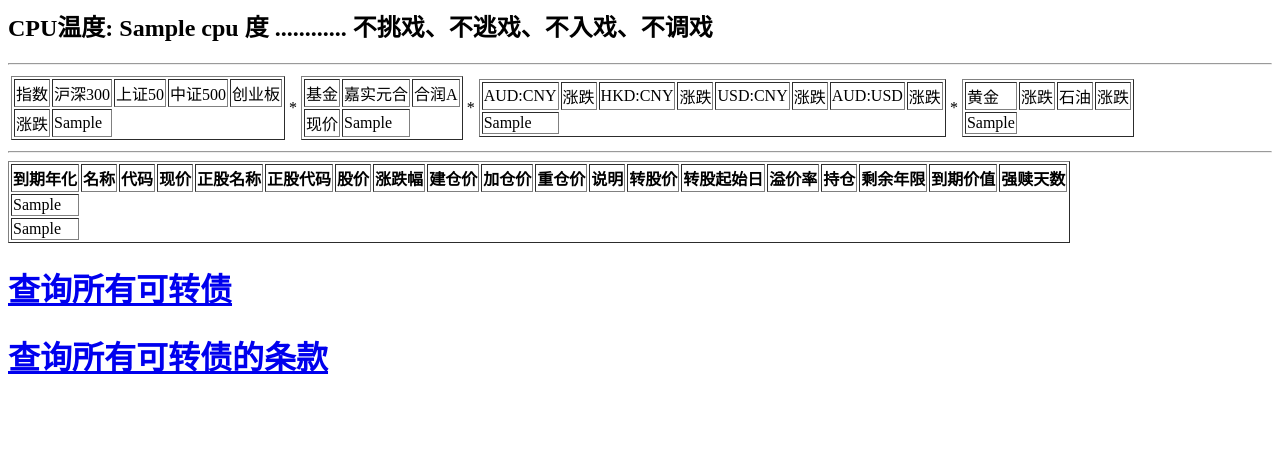
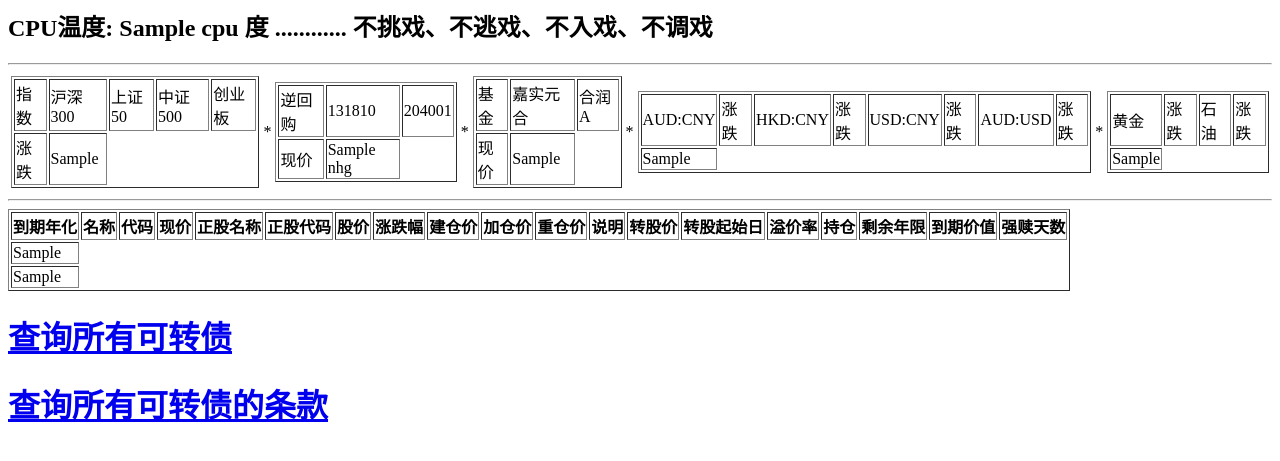
Before and after one commit to winsert/myweb, a Flask app: template app/templates/index.html in a window 1280 px wide. Shown: the top 461 px of the page. Run offline with Flask 2, Linux system fonts and the light colour scheme; the template is opened without the code that fills it: most values are stand-ins (such as "Sample title", 1, 10 or a date in 2020).

Commit message:
增加逆回购数据

```diff
--- a/app/templates/index.html
+++ b/app/templates/index.html
@@ -25,6 +25,28 @@
 <td bgcolor="#00FF00">{{ index_data }}</td>
 {% else %}
 <td>{{ index_data }}</td>
+{% endif %}
+{% endfor %}
+</tr>
+</table>
+</td>
+
+<td>*</td>
+
+<td>
+<table border="1">
+<tr>
+<td>逆回购</td>
+<td>131810</td>
+<td>204001</td>
+</tr>
+<tr>
+<td>现价</td>
+{% for nhg in nhg_list %}
+{% if nhg>8.0 %}
+<td bgcolor="#FF0000">{{ nhg }}</td>
+{% else %}
+<td>{{ nhg }}</td>
 {% endif %}
 {% endfor %}
 </tr>
```
